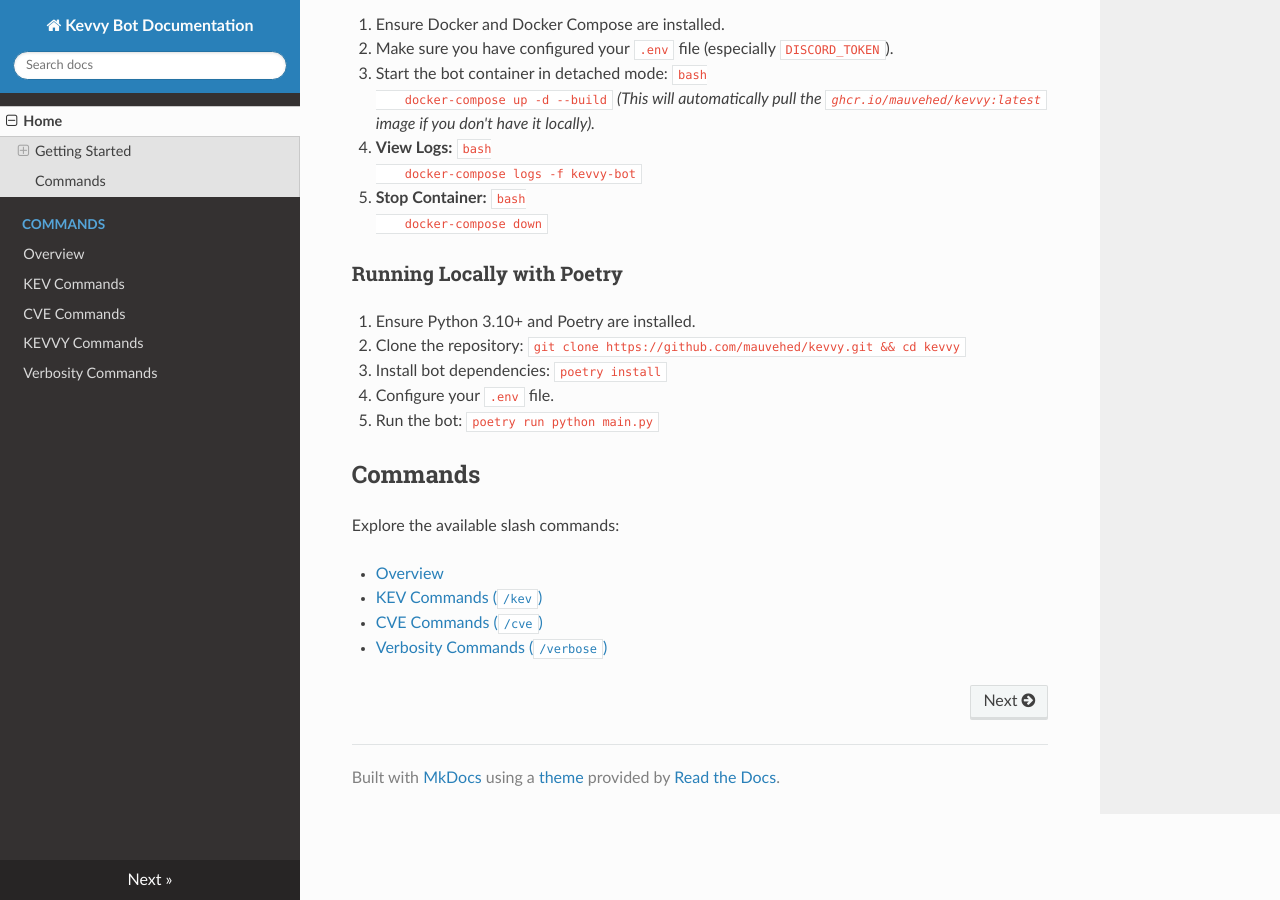
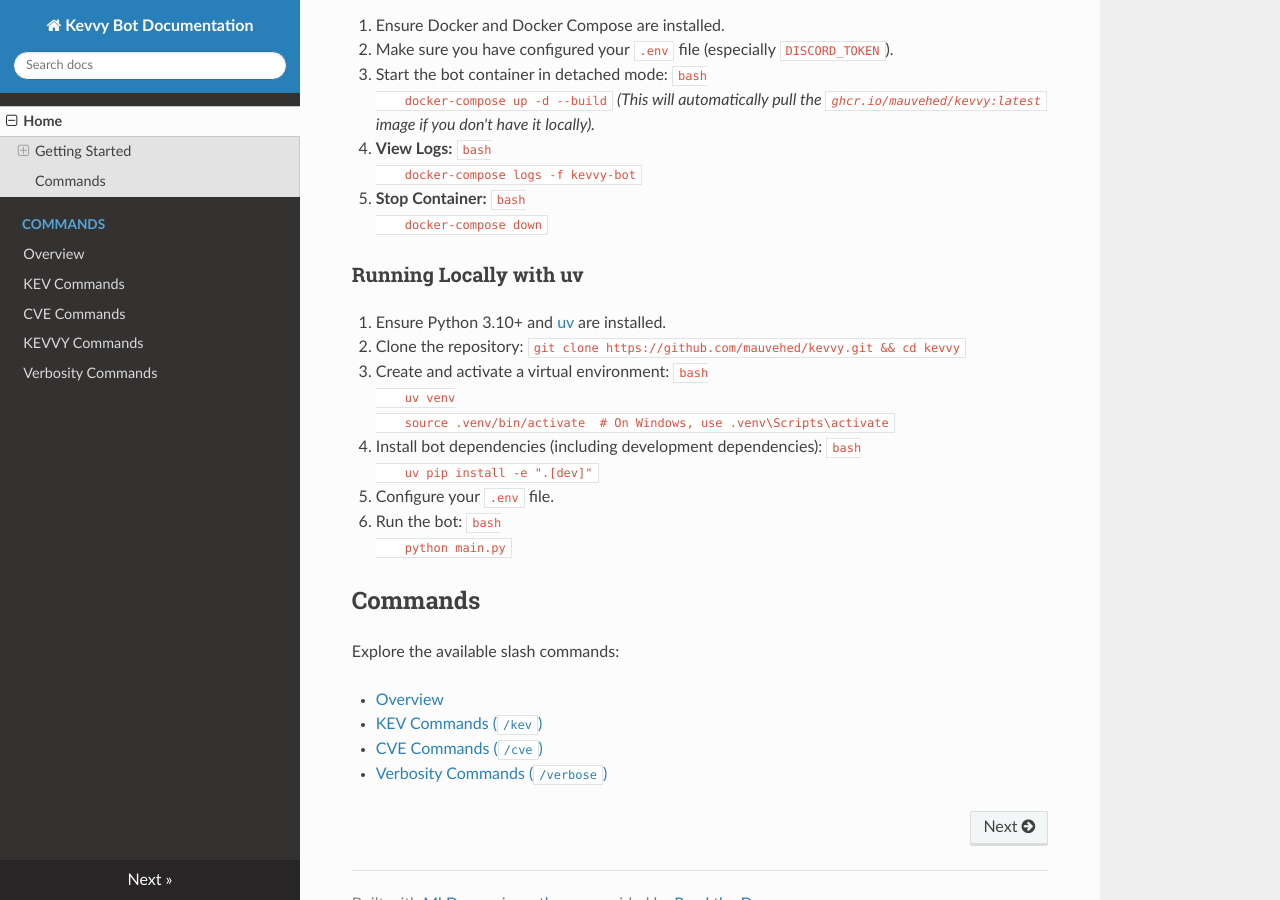
Before and after one commit to mauvehed/kevvy, an MkDocs documentation site: the page built from docs/index.md, in a window 1280 px wide and 900 px high, scrolled down 1356 px. Built offline with MkDocs 1.6.1, drawn with Linux system fonts in a browser that asks for light colours; nearby versions of some CDN libraries; some of the changed text lies outside the part shown.

Commit message:
docs: Update documentation to transition from Poetry to uv for project management
- Replaced references to Poetry with uv in CONTRIBUTING.md, README.md, and documentation files.
- Updated installation instructions to reflect the use of uv for creating virtual environments and managing dependencies.
- Adjusted sections on running the bot locally to align with the new project management tool.

````diff
--- a/docs/index.md
+++ b/docs/index.md
@@ -22,7 +22,7 @@
 ### Prerequisites
 
 - **Docker** and **Docker Compose** (Recommended for running)
-- OR **Python 3.10+** and **Poetry** (For local development/running)
+- OR **Python 3.10+** and **uv** (the `uv` Python project manager, for local development/running)
 - A **Discord Bot Token**. You can create a bot and get a token from the [Discord Developer Portal](https://discord.com/developers/applications).
 
 ### Configuration
@@ -60,13 +60,24 @@
     docker-compose down
     ```
 
-### Running Locally with Poetry
+### Running Locally with uv
 
-1.  Ensure Python 3.10+ and Poetry are installed.
+1.  Ensure Python 3.10+ and [uv](https://github.com/astral-sh/uv) are installed.
 2.  Clone the repository: `git clone https://github.com/mauvehed/kevvy.git && cd kevvy`
-3.  Install bot dependencies: `poetry install`
-4.  Configure your `.env` file.
-5.  Run the bot: `poetry run python main.py`
+3.  Create and activate a virtual environment:
+    ```bash
+    uv venv
+    source .venv/bin/activate  # On Windows, use .venv\Scripts\activate
+    ```
+4.  Install bot dependencies (including development dependencies):
+    ```bash
+    uv pip install -e ".[dev]"
+    ```
+5.  Configure your `.env` file.
+6.  Run the bot:
+    ```bash
+    python main.py
+    ```
 
 ## Commands
 
````
Also changed, not shown: CONTRIBUTING.md (+32 -12 lines), README.md (+19 -8 lines), pyproject.toml (+4 -25 lines).
